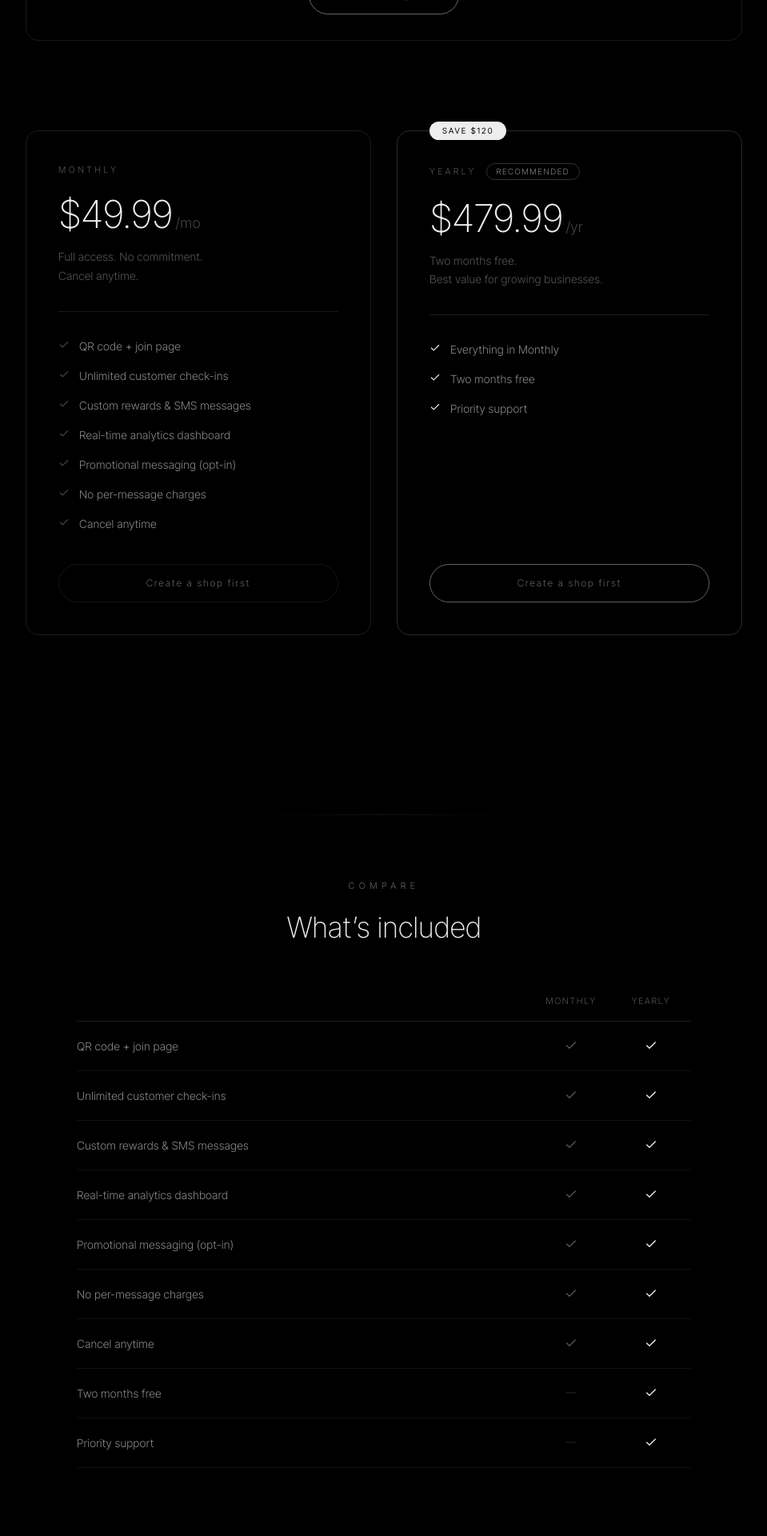
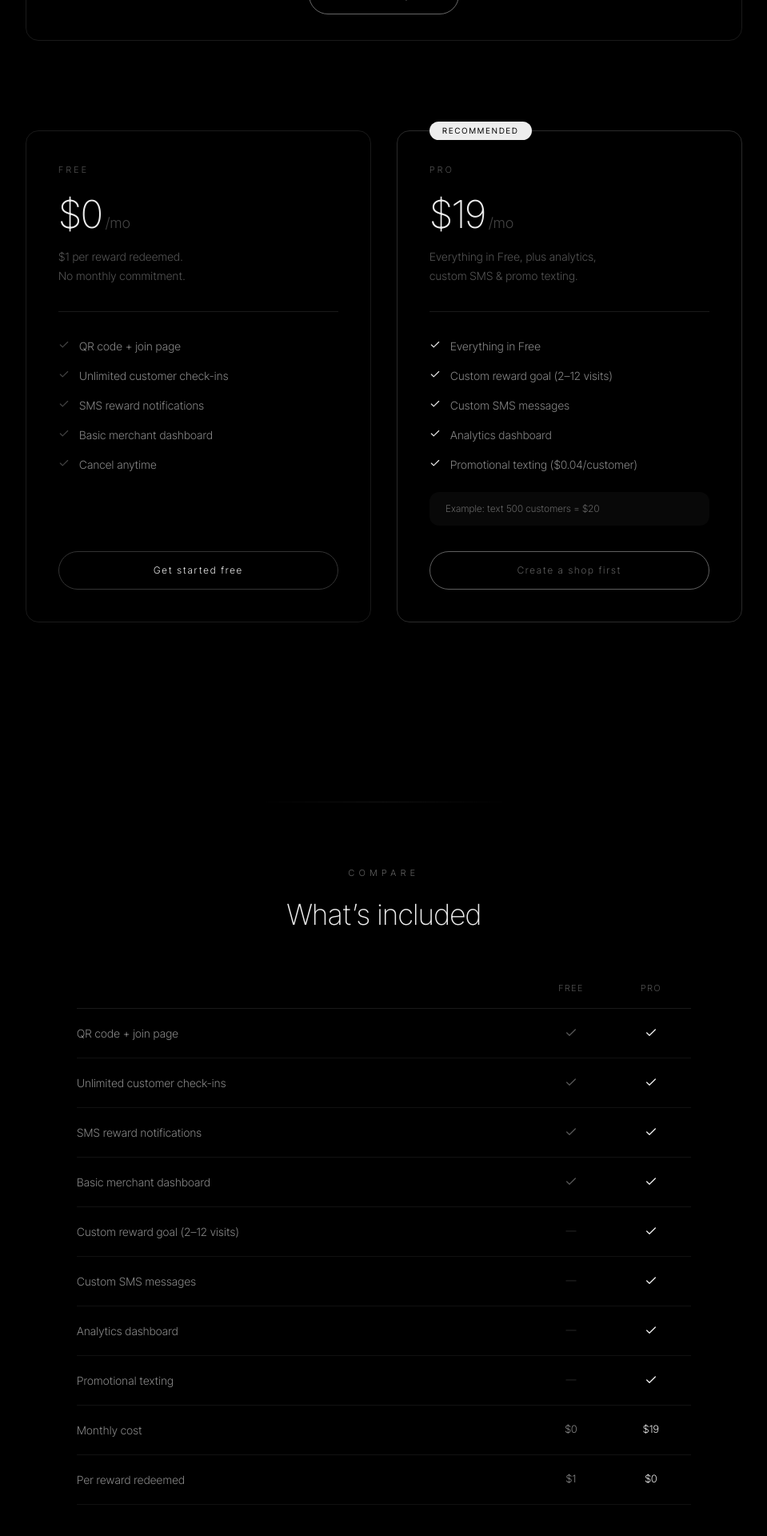
Before and after one commit to LAR074Hello/Ventzon, a Next.js app: page /pricing in a window 1280 px wide. Shown: the part 670-2590 px from the top of the page at 80% size, without its empty margins (160-1119 px from the left). Built offline with nearby package versions, Linux system fonts and the light colour scheme; no server answers.

Commit message:
fix pricing

```diff
--- a/src/app/page.tsx
+++ b/src/app/page.tsx
@@ -209,8 +209,8 @@ export default function Home() {
                 desc: "Real-time dashboard shows signups, check-ins, and redemptions.",
               },
               {
-                title: "Simple, flat pricing",
-                desc: "$49.99 per month. No hidden fees, no per-message charges.",
+                title: "Free to start",
+                desc: "No monthly fee on the Free plan — pay $1 per reward redeemed. Pro at $19/mo.",
               },
             ].map((feature, i) => (
               <ScrollReveal key={feature.title} delay={i < 3 ? 1 : 2}>
@@ -419,31 +419,33 @@ export default function Home() {
               PRICING
             </p>
             <h2 className="mt-6 text-3xl font-extralight tracking-[-0.02em] sm:text-4xl">
-              One plan. Everything included.
+              Start free. Upgrade anytime.
             </h2>
             <p className="mt-5 text-[15px] font-light text-[#666]">
-              No hidden fees. No per-message charges. Cancel anytime.
+              No commitment on the Free plan. Pay only when customers redeem.
             </p>
           </ScrollReveal>
 
           <div className="mt-14 grid gap-8 sm:grid-cols-2">
-            {/* Monthly */}
+            {/* Free */}
             <ScrollReveal delay={1}>
               <div className="rounded-lg border border-[#1a1a1a] p-8 transition-colors duration-500 hover:border-[#333]">
                 <p className="text-[12px] font-light tracking-[0.2em] text-[#666]">
-                  MONTHLY
+                  FREE
                 </p>
                 <div className="mt-4 text-4xl font-extralight tracking-tight text-[#ededed]">
-                  $49.99
+                  $0
                   <span className="text-lg font-light text-[#555]">/mo</span>
                 </div>
+                <p className="mt-3 text-[13px] font-light text-[#555]">
+                  $1 per reward redeemed
+                </p>
                 <ul className="mt-8 space-y-4 text-[14px] font-light text-[#888]">
                   {[
                     "QR code + join page",
-                    "Unlimited customer check-ins",
-                    "Custom rewards & SMS",
-                    "Real-time dashboard",
-                    "Cancel anytime",
+                    "Unlimited check-ins",
+                    "SMS reward notifications",
+                    "Basic dashboard",
                   ].map((item) => (
                     <li key={item} className="flex items-start gap-3">
                       <Check className="mt-0.5 h-3.5 w-3.5 shrink-0 text-[#444]" />
@@ -455,41 +457,42 @@ export default function Home() {
                   href="/signup"
                   className="mt-10 block rounded-full border border-[#333] py-3.5 text-center text-[12px] font-light tracking-[0.15em] text-[#ededed] transition-all duration-500 hover:border-[#666] hover:bg-white/5"
                 >
-                  Get started
+                  Get started free
                 </Link>
               </div>
             </ScrollReveal>
 
-            {/* Yearly */}
+            {/* Pro */}
             <ScrollReveal delay={2}>
               <div className="relative rounded-lg border border-[#2a2a2a] p-8 transition-colors duration-500 hover:border-[#444]">
                 <div className="absolute -top-3 left-8 rounded-full bg-[#ededed] px-4 py-1 text-[10px] font-normal tracking-[0.2em] text-black">
-                  SAVE $120
+                  RECOMMENDED
                 </div>
                 <p className="text-[12px] font-light tracking-[0.2em] text-[#666]">
-                  YEARLY
+                  PRO
                 </p>
                 <div className="mt-4 text-4xl font-extralight tracking-tight text-[#ededed]">
-                  $479.99
-                  <span className="text-lg font-light text-[#555]">/yr</span>
+                  $19
+                  <span className="text-lg font-light text-[#555]">/mo</span>
                 </div>
                 <ul className="mt-8 space-y-4 text-[14px] font-light text-[#888]">
                   {[
-                    "Everything in Monthly",
-                    "Two months free",
-                    "Priority support",
+                    "Everything in Free",
+                    "Custom reward goals",
+                    "Analytics dashboard",
+                    "Promo texting ($0.04/customer)",
                   ].map((item) => (
                     <li key={item} className="flex items-start gap-3">
-                      <Check className="mt-0.5 h-3.5 w-3.5 shrink-0 text-[#444]" />
+                      <Check className="mt-0.5 h-3.5 w-3.5 shrink-0 text-[#ededed]" />
                       {item}
                     </li>
                   ))}
                 </ul>
                 <Link
-                  href="/signup"
+                  href="/pricing"
                   className="mt-10 block rounded-full border border-[#ededed] py-3.5 text-center text-[12px] font-light tracking-[0.15em] text-[#ededed] transition-all duration-500 hover:bg-[#ededed] hover:text-black"
                 >
-                  Get started
+                  View Pro plan
                 </Link>
               </div>
             </ScrollReveal>
--- a/src/app/pricing/layout.tsx
+++ b/src/app/pricing/layout.tsx
@@ -3,11 +3,11 @@ import type { Metadata } from "next";
 export const metadata: Metadata = {
   title: "Pricing — Ventzon",
   description:
-    "Affordable plans starting at $29/month. Unlimited customers, SMS rewards, QR code check-in, and a full merchant dashboard.",
+    "Start free — pay $1 per reward redeemed. Upgrade to Pro at $19/month for analytics, custom SMS, and promotional texting.",
   openGraph: {
     title: "Pricing — Ventzon",
     description:
-      "Affordable loyalty rewards for local businesses. Plans start at $29/month.",
+      "Start free with Ventzon loyalty rewards. Pro plan at $19/month for the full suite.",
   },
 };
 
--- a/src/app/pricing/page.tsx
+++ b/src/app/pricing/page.tsx
@@ -13,34 +13,45 @@ import ScrollReveal from "@/components/ScrollReveal";
 /*  Data                                                               */
 /* ------------------------------------------------------------------ */
 
-const sharedFeatures = [
+const freeFeatures = [
   "QR code + join page",
   "Unlimited customer check-ins",
-  "Custom rewards & SMS messages",
-  "Real-time analytics dashboard",
-  "Promotional messaging (opt-in)",
-  "No per-message charges",
+  "SMS reward notifications",
+  "Basic merchant dashboard",
   "Cancel anytime",
 ];
 
-const yearlyExtras = [
-  "Everything in Monthly",
-  "Two months free",
-  "Priority support",
+const proFeatures = [
+  "Everything in Free",
+  "Custom reward goal (2–12 visits)",
+  "Custom SMS messages",
+  "Analytics dashboard",
+  "Promotional texting ($0.04/customer)",
+];
+
+const comparisonRows = [
+  { feature: "QR code + join page", free: true, pro: true },
+  { feature: "Unlimited customer check-ins", free: true, pro: true },
+  { feature: "SMS reward notifications", free: true, pro: true },
+  { feature: "Basic merchant dashboard", free: true, pro: true },
+  { feature: "Custom reward goal (2–12 visits)", free: false, pro: true },
+  { feature: "Custom SMS messages", free: false, pro: true },
+  { feature: "Analytics dashboard", free: false, pro: true },
+  { feature: "Promotional texting", free: false, pro: true },
 ];
 
 const faqs = [
   {
-    q: "Is there a free trial?",
-    a: "Yes. Start your free trial with any plan — no credit card charged until it ends.",
+    q: "How does the Free plan work?",
+    a: "The Free plan costs $0 per month. You only pay $1 per reward redeemed by a customer. No upfront cost, no commitment.",
+  },
+  {
+    q: "What does promotional texting cost?",
+    a: "On the Pro plan, you can text your opted-in customer list at $0.04 per customer per promo. Example: texting 500 customers costs $20.",
   },
   {
     q: "Can I switch plans later?",
     a: "Absolutely. Upgrade or downgrade anytime from your merchant dashboard.",
-  },
-  {
-    q: "Are there per-message fees?",
-    a: "No. SMS messages to your customers are included in your plan at no extra cost.",
   },
   {
     q: "What happens if I cancel?",
@@ -161,15 +172,15 @@ function PricingContent() {
           </p>
 
           <h1 className="animate-fade-in anim-delay-400 mt-8 text-4xl font-extralight tracking-[-0.02em] text-white opacity-0 sm:text-5xl lg:text-6xl">
-            One plan.{" "}
+            Start free.{" "}
             <br className="hidden sm:block" />
-            Everything included.
+            Grow when you&rsquo;re ready.
           </h1>
 
           <p className="animate-fade-in-up anim-delay-600 mx-auto mt-8 max-w-xl text-base font-light leading-[1.8] text-[#888] opacity-0 sm:text-lg">
-            No hidden fees. No per-message charges. No surprises.
+            No commitment on the Free plan &mdash; pay only when customers redeem.
             <br className="hidden sm:block" />
-            Start your free trial today.
+            Upgrade to Pro for the full suite.
           </p>
         </div>
       </section>
@@ -216,16 +227,16 @@ function PricingContent() {
       <section className="px-8 py-20 sm:py-28">
         <div className="mx-auto grid max-w-4xl gap-8 sm:grid-cols-2">
 
-          {/* ── Monthly ── */}
+          {/* ── Free Plan ── */}
           <ScrollReveal delay={1}>
             <div className="group flex h-full flex-col rounded-2xl border border-[#1a1a1a] p-8 transition-all duration-500 hover:border-[#333] sm:p-10">
               <p className="text-[11px] font-light tracking-[0.3em] text-[#555]">
-                MONTHLY
+                FREE
               </p>
 
               <div className="mt-6">
                 <span className="text-5xl font-extralight tracking-tight text-[#ededed]">
-                  $49.99
+                  $0
                 </span>
                 <span className="ml-1 text-lg font-light text-[#444]">
                   /mo
@@ -233,9 +244,9 @@ function PricingContent() {
               </div>
 
               <p className="mt-4 text-[14px] font-light leading-[1.7] text-[#555]">
-                Full access. No commitment.
+                $1 per reward redeemed.
                 <br />
-                Cancel anytime.
+                No monthly commitment.
               </p>
 
               {/* Divider */}
@@ -243,7 +254,7 @@ function PricingContent() {
 
               {/* Features */}
               <ul className="flex-1 space-y-4">
-                {sharedFeatures.map((item) => (
+                {freeFeatures.map((item) => (
                   <li
                     key={item}
                     className="flex items-start gap-3 text-[14px] font-light text-[#888]"
@@ -255,50 +266,42 @@ function PricingContent() {
               </ul>
 
               {/* CTA */}
-              <button
-                onClick={() => startCheckout("monthly")}
-                disabled={!hasShop || loading !== null || loadingShop}
-                className="mt-10 block w-full rounded-full border border-[#333] py-3.5 text-center text-[12px] font-light tracking-[0.15em] text-[#ededed] transition-all duration-500 hover:border-[#666] hover:bg-white/5 disabled:cursor-not-allowed disabled:opacity-40"
+              <Link
+                href="/signup"
+                className="mt-10 block w-full rounded-full border border-[#333] py-3.5 text-center text-[12px] font-light tracking-[0.15em] text-[#ededed] transition-all duration-500 hover:border-[#666] hover:bg-white/5"
               >
-                {loading === "monthly"
-                  ? "Redirecting…"
-                  : hasShop
-                  ? "Start free trial"
-                  : "Create a shop first"}
-              </button>
+                Get started free
+              </Link>
             </div>
           </ScrollReveal>
 
-          {/* ── Yearly (recommended) ── */}
+          {/* ── Pro Plan (recommended) ── */}
           <ScrollReveal delay={2}>
             <div className="group relative flex h-full flex-col rounded-2xl border border-[#2a2a2a] p-8 transition-all duration-500 hover:border-[#444] sm:p-10">
               {/* Badge */}
               <div className="absolute -top-3 left-8 rounded-full bg-[#ededed] px-4 py-1 text-[10px] font-normal tracking-[0.2em] text-black sm:left-10">
-                SAVE $120
+                RECOMMENDED
               </div>
 
               <div className="flex items-center gap-3">
                 <p className="text-[11px] font-light tracking-[0.3em] text-[#555]">
-                  YEARLY
+                  PRO
                 </p>
-                <span className="rounded-full border border-[#333] px-3 py-0.5 text-[10px] font-light tracking-[0.15em] text-[#888]">
-                  RECOMMENDED
-                </span>
               </div>
 
               <div className="mt-6">
                 <span className="text-5xl font-extralight tracking-tight text-[#ededed]">
-                  $479.99
+                  $19
                 </span>
                 <span className="ml-1 text-lg font-light text-[#444]">
-                  /yr
+                  /mo
                 </span>
               </div>
 
               <p className="mt-4 text-[14px] font-light leading-[1.7] text-[#555]">
-                Two months free.
+                Everything in Free, plus analytics,
                 <br />
-                Best value for growing businesses.
+                custom SMS &amp; promo texting.
               </p>
 
               {/* Divider */}
@@ -306,7 +309,7 @@ function PricingContent() {
 
               {/* Features */}
               <ul className="flex-1 space-y-4">
-                {yearlyExtras.map((item) => (
+                {proFeatures.map((item) => (
                   <li
                     key={item}
                     className="flex items-start gap-3 text-[14px] font-light text-[#888]"
@@ -317,13 +320,20 @@ function PricingContent() {
                 ))}
               </ul>
 
+              {/* Promo texting example */}
+              <div className="mt-6 rounded-xl bg-white/[0.03] px-5 py-3">
+                <p className="text-[12px] font-light text-[#666]">
+                  Example: text 500 customers = $20
+                </p>
+              </div>
+
               {/* CTA — more prominent */}
               <button
-                onClick={() => startCheckout("yearly")}
+                onClick={() => startCheckout("monthly")}
                 disabled={!hasShop || loading !== null || loadingShop}
-                className="mt-10 block w-full rounded-full border border-[#ededed] py-3.5 text-center text-[12px] font-light tracking-[0.15em] text-[#ededed] transition-all duration-500 hover:bg-[#ededed] hover:text-black disabled:cursor-not-allowed disabled:opacity-40"
+                className="mt-8 block w-full rounded-full border border-[#ededed] py-3.5 text-center text-[12px] font-light tracking-[0.15em] text-[#ededed] transition-all duration-500 hover:bg-[#ededed] hover:text-black disabled:cursor-not-allowed disabled:opacity-40"
               >
-                {loading === "yearly"
+                {loading === "monthly"
                   ? "Redirecting…"
                   : hasShop
                   ? "Start free trial"
@@ -361,49 +371,65 @@ function PricingContent() {
             <div className="grid grid-cols-[1fr_80px_80px] items-end border-b border-[#1a1a1a] pb-4 sm:grid-cols-[1fr_100px_100px]">
               <div />
               <p className="text-center text-[11px] font-light tracking-[0.15em] text-[#555]">
-                MONTHLY
+                FREE
               </p>
               <p className="text-center text-[11px] font-light tracking-[0.15em] text-[#555]">
-                YEARLY
+                PRO
               </p>
             </div>
 
-            {/* Shared features */}
-            {sharedFeatures.map((feature, i) => (
-              <ScrollReveal key={feature}>
+            {/* Rows */}
+            {comparisonRows.map((row) => (
+              <ScrollReveal key={row.feature}>
                 <div className="grid grid-cols-[1fr_80px_80px] items-center border-b border-[#111] py-5 sm:grid-cols-[1fr_100px_100px]">
                   <p className="text-[14px] font-light text-[#888]">
-                    {feature}
+                    {row.feature}
                   </p>
                   <div className="flex justify-center">
+                    {row.free ? (
                       <Check className="h-4 w-4 text-[#555]" />
+                    ) : (
+                      <span className="text-[13px] text-[#333]">—</span>
+                    )}
                   </div>
                   <div className="flex justify-center">
+                    {row.pro ? (
                       <Check className="h-4 w-4 text-[#ededed]" />
+                    ) : (
+                      <span className="text-[13px] text-[#333]">—</span>
+                    )}
                   </div>
                 </div>
               </ScrollReveal>
             ))}
 
-            {/* Yearly-only features */}
-            {[
-              "Two months free",
-              "Priority support",
-            ].map((feature) => (
-              <ScrollReveal key={feature}>
+            {/* Pricing row */}
+            <ScrollReveal>
               <div className="grid grid-cols-[1fr_80px_80px] items-center border-b border-[#111] py-5 sm:grid-cols-[1fr_100px_100px]">
                 <p className="text-[14px] font-light text-[#888]">
-                    {feature}
+                  Monthly cost
                 </p>
                 <div className="flex justify-center">
-                    <span className="text-[13px] text-[#333]">—</span>
+                  <span className="text-[13px] font-light text-[#888]">$0</span>
                 </div>
                 <div className="flex justify-center">
-                    <Check className="h-4 w-4 text-[#ededed]" />
+                  <span className="text-[13px] font-light text-[#ededed]">$19</span>
                 </div>
               </div>
             </ScrollReveal>
-            ))}
+            <ScrollReveal>
+              <div className="grid grid-cols-[1fr_80px_80px] items-center border-b border-[#111] py-5 sm:grid-cols-[1fr_100px_100px]">
+                <p className="text-[14px] font-light text-[#888]">
+                  Per reward redeemed
+                </p>
+                <div className="flex justify-center">
+                  <span className="text-[13px] font-light text-[#888]">$1</span>
+                </div>
+                <div className="flex justify-center">
+                  <span className="text-[13px] font-light text-[#ededed]">$0</span>
+                </div>
+              </div>
+            </ScrollReveal>
           </div>
         </div>
       </section>
```
Lines whose indentation alone changed are shown as unchanged.
